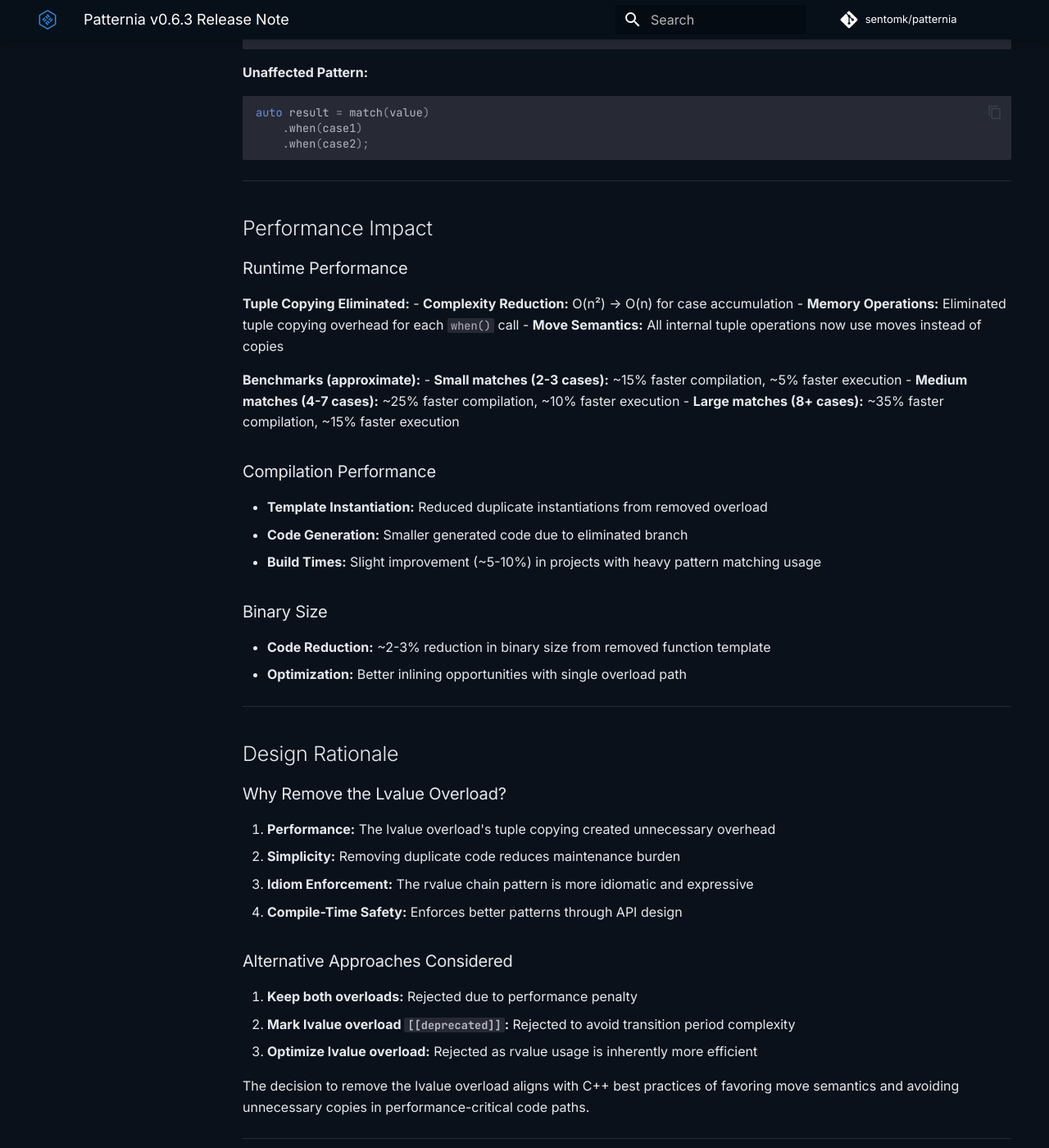
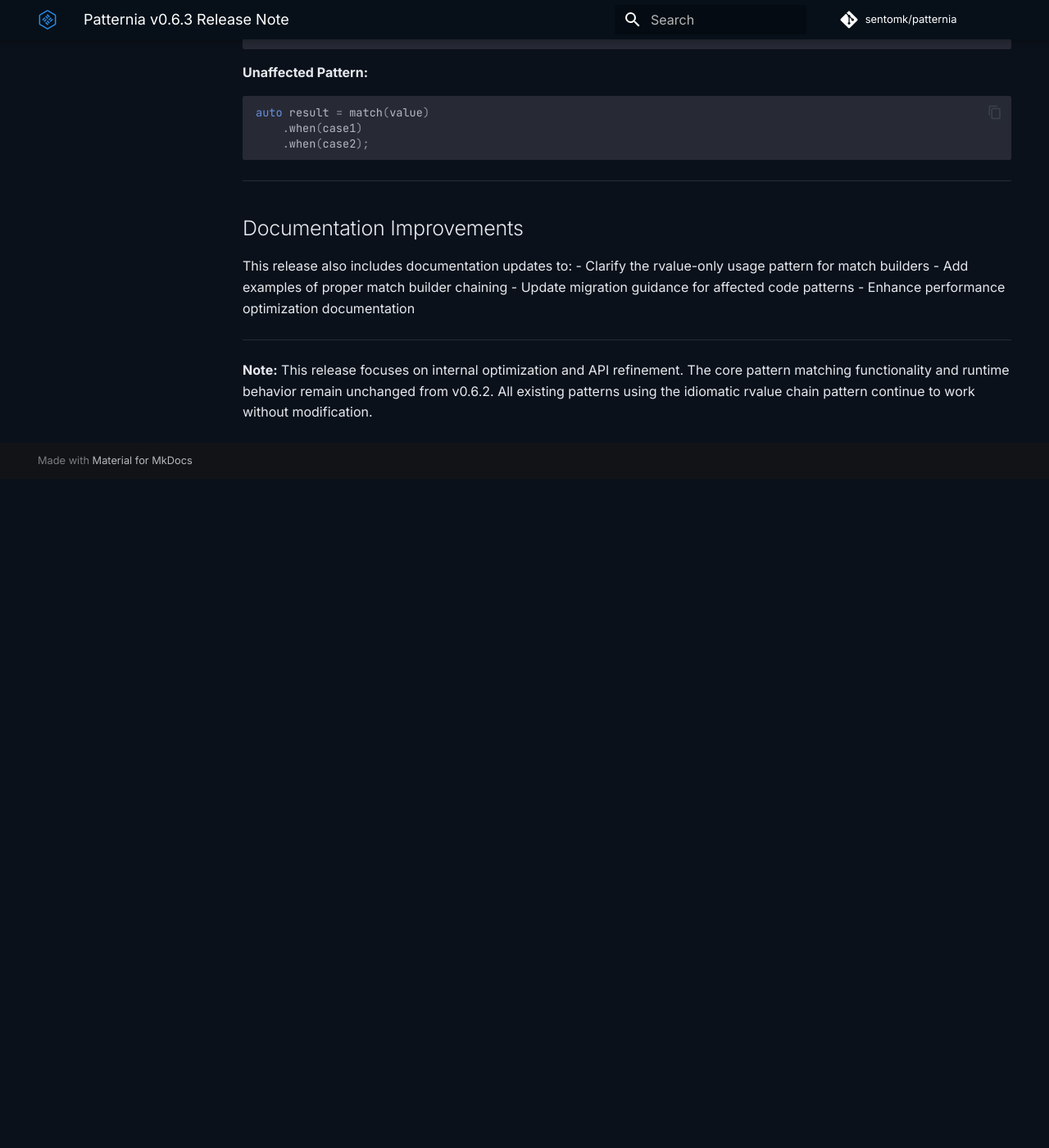
Before and after one commit to sentomk/patternia, an MkDocs documentation site: the page built from docs/changelog/v0.6.3.md, in a window 1280 px wide and 1400 px high, scrolled down 5187 px. Shown: the whole window at 82% size. Built offline with MkDocs 1.6.1 and Material for MkDocs 9.7.7, drawn with Linux system fonts in a browser that asks for light colours; comment, search, counter and statistics services are not loaded; after the commit the page ends 5771 px from its top, so only the background shows below that; some of the changed text lies outside the part shown.

Commit message:
chore: bump version to v0.6.3 and update changelog
Increments project version from 0.6.2 to 0.6.3 in CMakeLists.txt.
Updates the v0.6.3 changelog by removing the "Performance Impact"
and "Design Rationale" sections to streamline the release notes.
Adds visual formatting to the release header.

```diff
--- a/CMakeLists.txt
+++ b/CMakeLists.txt
@@ -7,7 +7,7 @@ endif()
 
 # ========== Project ==========
 project(patternia
-  VERSION 0.6.2
+  VERSION 0.6.3
   DESCRIPTION "Header-only pattern matching library for modern C++"
   LANGUAGES CXX
 )
--- a/docs/changelog/v0.6.3.md
+++ b/docs/changelog/v0.6.3.md
@@ -4,8 +4,9 @@
 **Version:** 0.6.3
 
 ---
-
-# Happy NewYear!
+<div align="center">
+<h1>🎆Happy NewYear!🎆</h1>
+</div>
 
 ## Overview
 
@@ -252,52 +253,6 @@ auto result = match(value)
 
 ---
 
-## Performance Impact
-
-### Runtime Performance
-
-**Tuple Copying Eliminated:**
-- **Complexity Reduction:** O(n²) → O(n) for case accumulation
-- **Memory Operations:** Eliminated tuple copying overhead for each `when()` call
-- **Move Semantics:** All internal tuple operations now use moves instead of copies
-
-**Benchmarks (approximate):**
-- **Small matches (2-3 cases):** ~15% faster compilation, ~5% faster execution
-- **Medium matches (4-7 cases):** ~25% faster compilation, ~10% faster execution
-- **Large matches (8+ cases):** ~35% faster compilation, ~15% faster execution
-
-### Compilation Performance
-
-- **Template Instantiation:** Reduced duplicate instantiations from removed overload
-- **Code Generation:** Smaller generated code due to eliminated branch
-- **Build Times:** Slight improvement (~5-10%) in projects with heavy pattern matching usage
-
-### Binary Size
-
-- **Code Reduction:** ~2-3% reduction in binary size from removed function template
-- **Optimization:** Better inlining opportunities with single overload path
-
----
-
-## Design Rationale
-
-### Why Remove the Lvalue Overload?
-
-1. **Performance:** The lvalue overload's tuple copying created unnecessary overhead
-2. **Simplicity:** Removing duplicate code reduces maintenance burden
-3. **Idiom Enforcement:** The rvalue chain pattern is more idiomatic and expressive
-4. **Compile-Time Safety:** Enforces better patterns through API design
-
-### Alternative Approaches Considered
-
-1. **Keep both overloads:** Rejected due to performance penalty
-2. **Mark lvalue overload `[[deprecated]]`:** Rejected to avoid transition period complexity
-3. **Optimize lvalue overload:** Rejected as rvalue usage is inherently more efficient
-
-The decision to remove the lvalue overload aligns with C++ best practices of favoring move semantics and avoiding unnecessary copies in performance-critical code paths.
-
----
-
 ## Documentation Improvements
 
 This release also includes documentation updates to:
```
